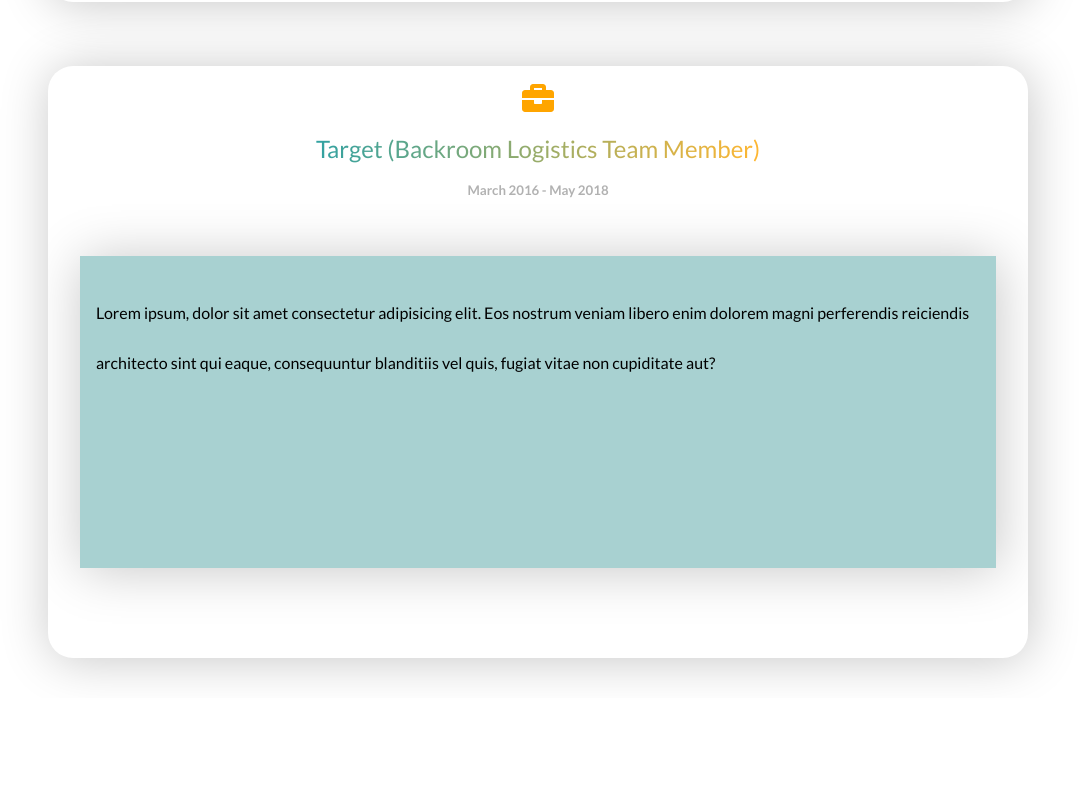
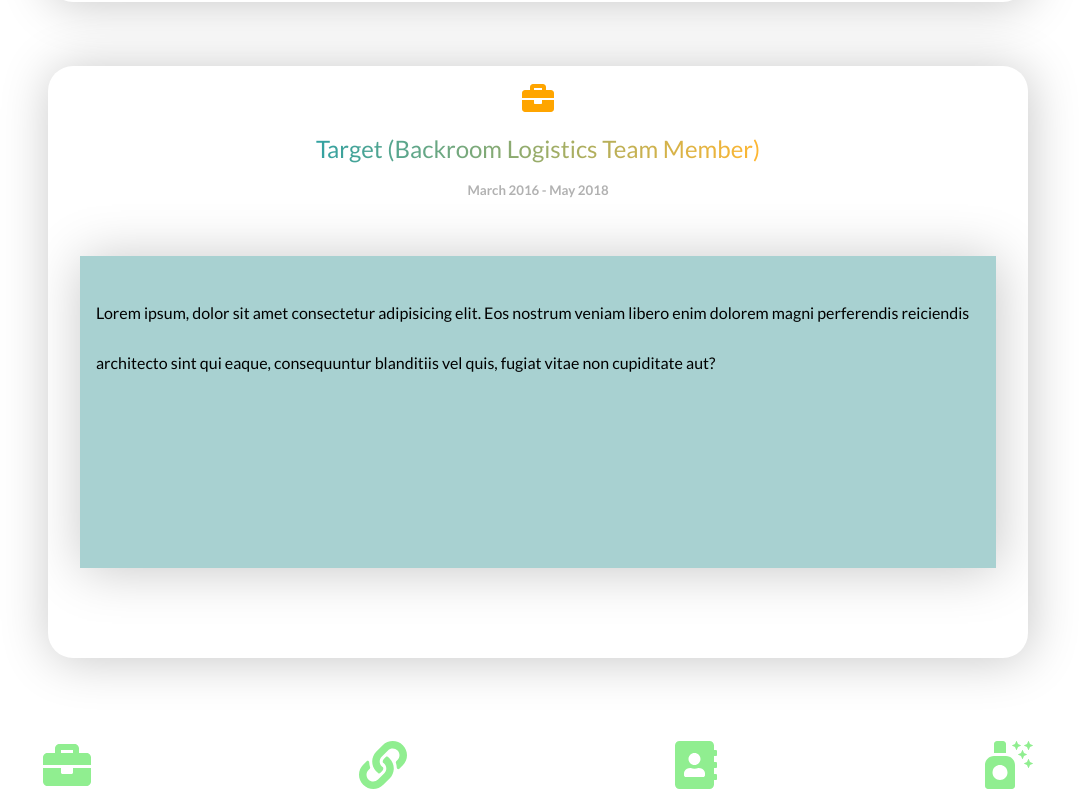
Before and after one commit to Kevinfrias4/resume-website, a React (Create React App) app: page / in a window 1280 px wide. Shown: the part 2279-3079 px from the top of the page, without its empty margins (102-1181 px from the left). Before the commit the page ends 2977 px from the top, so only its background shows below. Built offline with nearby package versions, Linux system fonts and the light colour scheme.

Commit message:
Refactoring & added footer w/ animation

```diff
--- a/src/App.js
+++ b/src/App.js
@@ -7,6 +7,7 @@ import MainPage from './components/MainPage';
 import Strengths from './components/Strengths';
 import Experience from './components/Experience';
 import Education from './components/Education';
+import Footer from './components/Footer';
 import { Switch, Route, useLocation } from 'react-router-dom';
 import { AnimatePresence } from 'framer-motion';
 
@@ -31,6 +32,7 @@ function App() {
           </Route>
         </Switch>
       </AnimatePresence>
+      <Footer />
     </Main>
   );
 }
--- a/src/animations.js
+++ b/src/animations.js
@@ -158,3 +158,21 @@ export const navAnim = {
         },
     }
 };
+
+export const footerAnim = {
+    hidden: {
+        opacity: 0,
+        y: 50,
+        transition: {
+            duration: 1.25,
+        },
+    },
+    show: {
+        opacity: 1,
+        y: 0,
+        transition: {
+            ease: 'easeOut',
+            duration: 0.75,
+        },
+    }
+};
--- a/src/components/ContactForm.js
+++ b/src/components/ContactForm.js
@@ -5,13 +5,13 @@ import { contactFormAnim } from '../animations';
 import { FontAwesomeIcon } from '@fortawesome/react-fontawesome';
 import { faComment, faCheckCircle } from '@fortawesome/free-solid-svg-icons';
 
-const ContactForm = () => {
+const ContactForm = ({showForm, setShowForm}) => {
 
     const[message, setMessage] = useState('Wow I\'m Popular!');
     const[message1, setMessage1] = useState('')
     const[submitMessage, setSubmitMessage] = useState('Cancel');
     const[color, setColor] = useState({color: "white"});
-    const[hideForm, setHideForm] = useState(true);
+    //const[hideForm, setHideForm] = useState(true);
     const[icon, setIcon] = useState(<FontAwesomeIcon className='icon' icon={faComment} size='3x' color='white' />);
 
     const handleText = (e) => {
@@ -39,24 +39,32 @@ const ContactForm = () => {
                 setMessage('Message Sent!');
                 setColor({color: 'lightgreen', fontSize: '35px'});
                 setMessage1('thank you!');
+                setSubmitMessage('Sent')
                 setIcon(<FontAwesomeIcon className='icon' icon={faCheckCircle} size='3x' color='white' />)
-            }, 800);
+            }, 800)
+            setTimeout(() => {
+                setMessage('Wow I\'m Popular!')
+                setColor({color: 'white', fontSize: '25px'})
+                setMessage1('')
+                setSubmitMessage('Cancel')
+                setIcon(<FontAwesomeIcon className='icon' icon={faComment} size='3x' color='white' />)
+            }, 3000)
         }
     }
 
     const hideForm1 = () => {
         if (submitMessage === 'Send') {
             setTimeout(() => {
-                setHideForm(!hideForm);
+                setShowForm(!showForm);
             }, 2500);
         } else {
-            setHideForm(!hideForm);
+            setShowForm(!showForm);
         }
     }
 
     return (
         <AnimatePresence>
-        {hideForm && (
+        {showForm && (
             <Form
                 variants={contactFormAnim}
                 exit='exit'
@@ -127,6 +135,7 @@ const Form = styled(motion.div)`
             height: 3rem;
             outline: none;
             border-radius: 10px;
+            resize: none;
         }
     }
     h4 {
--- /dev/null
+++ b/src/components/Footer.js
@@ -0,0 +1,38 @@
+import React from 'react';
+import styled from 'styled-components';
+import { footerAnim } from '../animations';
+import { motion } from 'framer-motion';
+import { useScroll } from './useScroll';
+import { FontAwesomeIcon } from '@fortawesome/react-fontawesome';
+import { faBriefcase, faLink, faAddressBook, faAirFreshener } from '@fortawesome/free-solid-svg-icons';
+
+const Footer = () => {
+
+    const [element, controls] = useScroll();
+
+    return (
+        <FooterContainer ref={element} variants={footerAnim} animate={controls} initial="hidden">
+            <FontAwesomeIcon icon={faBriefcase} size='3x' color="lightGreen" />
+            <FontAwesomeIcon icon={faLink} size='3x' color="lightGreen" />
+            <FontAwesomeIcon icon={faAddressBook} size='3x' color="lightGreen" />
+            <FontAwesomeIcon icon={faAirFreshener} size='3x' color="lightGreen" />
+        </FooterContainer>
+    );
+}
+
+const FooterContainer = styled(motion.div)`
+    display: flex;
+    justify-content: space-around;
+    //border-top: solid black;
+    //box-shadow: 2px 2px 50px rgb(199, 199, 199);
+    padding: 0.2rem;
+    margin-top: 3rem;
+    left: 0;
+    //border-radius: 50px 50px 0px 0px;
+    .Icon {
+        display: flex;
+        justify-content: space-between
+    }
+`;
+
+export default Footer;
--- a/src/components/MyInfo.js
+++ b/src/components/MyInfo.js
@@ -1,6 +1,7 @@
 import React, { useState } from 'react';
 import styled from 'styled-components'
 import dog from '../img/dog.png';
+import { motion, AnimatePresence } from 'framer-motion'
 import { FontAwesomeIcon } from '@fortawesome/react-fontawesome';
 import { faEnvelope, faPhone } from '@fortawesome/free-solid-svg-icons';
 import ContactForm from './ContactForm';
@@ -31,9 +32,11 @@ const MyInfo = ({ profileStatus }) => {
                 <span><FontAwesomeIcon icon={faPhone} /></span> (162)297-2572
             </p>
                 <button type="button" onClick={showForm1}>Send a message?</button>
-            {showForm && (
-                <ContactForm />
-            )}
+            <AnimatePresence>
+                {motion.showForm && (
+                    <ContactForm showForm={showForm} setShowForm={setShowForm} />
+                )}
+            </AnimatePresence>
         </Profile>
     );
 }
```
